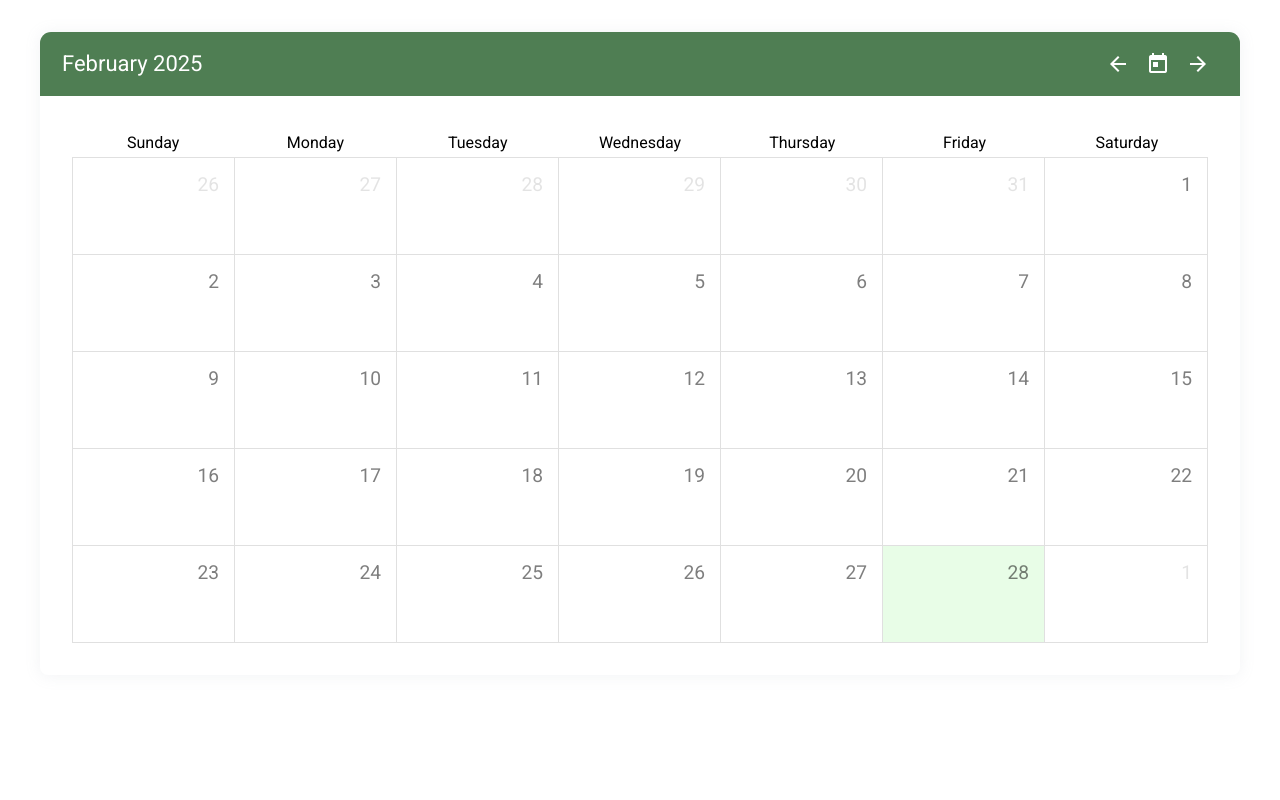
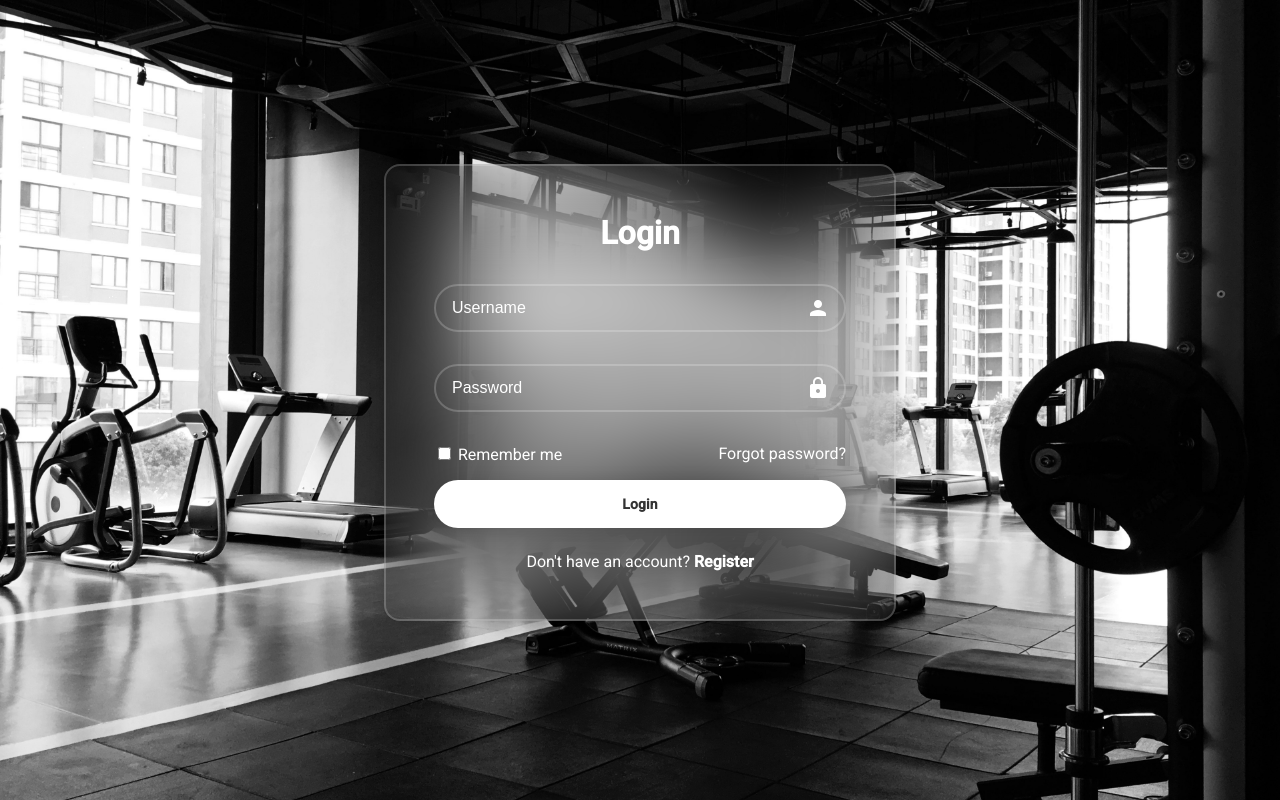
Before and after one commit to DevinLin2/workout, an Angular app: page / in a window 1280 px wide. Built offline with nearby package versions, Linux system fonts and the light colour scheme.

Commit message:
[ADD] Finished styling the login page. Working on form submission logic.

```diff
--- a/src/index.html
+++ b/src/index.html
@@ -11,7 +11,7 @@
 </head>
 <body>
   <div class="pageWrapper maxWidth">
-    <calendar-grid></calendar-grid>
+    <app-login-form></app-login-form>
   </div>
 </body>
 </html>
--- /dev/null
+++ b/src/login/login-form/login-form.component.css
@@ -0,0 +1,108 @@
+.login-wrapper {
+    display: flex;
+    justify-content: center;
+    margin: auto;
+    padding: 2rem 3rem;
+    box-sizing: border-box;
+    background: transparent;
+    width: fit-content;
+    min-width: 32rem;
+    color: white;
+    border: 2px solid rgba(255, 255, 255, 0.2);
+    box-shadow: 0 0 1rem rgba(0, 0, 0, 0.2);
+    backdrop-filter: blur(3rem);
+    border-radius: 1rem;
+}
+
+.login-wrapper .login-form {
+    width: 100%;
+}
+
+.login-wrapper .login-header {
+    text-align: center;
+    margin: 1rem 0;
+}
+
+.login-wrapper .login-input {
+    height: 3em;
+    margin: 2em 0;
+    position: relative;
+}
+
+.login-input .input {
+    width: 100%;
+    height: 100%;
+    box-sizing: border-box;
+    border: none;
+    outline: none;
+    background-color: transparent;
+    border: 2px solid rgba(255, 255, 255, 0.2);
+    border-radius: 2.5em;
+    font-size: 1rem;
+    padding: 1rem 3.25rem 1rem 1rem;
+    color: white;
+}
+
+.login-input .input::placeholder {
+    color: white;
+}
+
+.login-input mat-icon {
+    position: absolute;
+    right: 1rem;
+    transform: translateY(50%);
+    font-size: 1.5rem;
+}
+
+.login-wrapper .remember-forgot {
+    display: flex;
+    justify-content: space-between;
+    margin: 1rem 0;
+}
+
+.remember-forgot label input {
+    accent-color: white;
+}
+
+.remember-forgot .forgot-link {
+    color: white;
+    text-decoration: none;
+}
+
+.remember-forgot .forgot-link:hover {
+    text-decoration: underline;
+}
+
+.login-wrapper button {
+    width: 100%;
+    height: 3rem;
+    background: white;
+    border: none;
+    outline: none;
+    border-radius: 2.5em;
+    box-shadow: 0 0 1rem rgba(0, 0, 0, 0.1);
+    cursor: pointer;
+    color: #333;
+    font-weight: 600;
+}
+
+.login-wrapper .register {
+    text-align: center;
+    margin: 1.5rem 0 1rem;
+}
+
+.login-wrapper .register-link {
+    color: white;
+    text-decoration: none;
+    font-weight: 600;
+}
+
+.login-wrapper .register-link:hover {
+    text-decoration: underline;
+}
+
+.error-message {
+    color: rgb(197, 0, 0);
+    margin-top: -1.5rem;
+    text-align: center;
+}
--- /dev/null
+++ b/src/login/login-form/login-form.component.html
@@ -0,0 +1,29 @@
+<div class="login-wrapper">
+    <form [formGroup]="loginForm" class="login-form">
+        <h1 class="login-header">Login</h1>
+        <div class="login-input">
+            <input type="text" class="input" placeholder="Username" formControlName="username" name="username">
+            <mat-icon>person</mat-icon>
+        </div>
+        <div class="login-input">
+            <input type="password" class="input" placeholder="Password" formControlName="password" name="password">
+            <mat-icon>lock</mat-icon>
+        </div>
+        @if (isError) {
+            <div class="error-message">{{ errorMessage }}</div>
+        }
+        <div class="remember-forgot">
+            <label>
+                <input type="checkbox" class="input" formControlName="remember" name="remember">
+                Remember me
+            </label>
+            <a class="forgot-link" href="#">Forgot password?</a>
+        </div>
+        <button mat-button (click)="onSubmit()">Login</button>
+        <div class="register">
+            <p>
+                Don't have an account? <a class="register-link" href="#">Register</a>
+            </p>
+        </div>
+    </form>
+</div>
--- /dev/null
+++ b/src/login/login-form/login-form.component.ts
@@ -0,0 +1,57 @@
+import { Component } from '@angular/core';
+import { FormsModule, FormGroup, FormControl, ReactiveFormsModule, Validators } from '@angular/forms';
+import { MatButtonModule } from '@angular/material/button';
+import { MatIconModule } from '@angular/material/icon';
+
+@Component({
+    selector: 'app-login-form',
+    templateUrl: './login-form.component.html',
+    styleUrl: './login-form.component.css',
+    imports: [
+        FormsModule,
+        MatButtonModule,
+        MatIconModule,
+        ReactiveFormsModule,
+    ],
+})
+export class LoginFormComponent {
+    loginForm = new FormGroup({
+        username: new FormControl('', Validators.required),
+        password: new FormControl('', Validators.required),
+        remember: new FormControl(false),
+    });
+    isError: boolean = false;
+    errorMessage: string = '';
+
+    private setError(message: string) {
+        this.isError = true;
+        this.errorMessage = message;
+    }
+
+    private clearError() {
+        this.isError = false;
+        this.errorMessage = '';
+    }
+
+    onSubmit() {
+        const { username, password } = this.loginForm.controls;
+        const usernameValue = username.value ?? '';
+        const passwordValue = password.value ?? '';
+        if (!this.loginForm.valid) {
+            this.setError("Please enter your username and password.");
+            return;
+        }
+        if (this.checkValidCredentials(usernameValue, passwordValue)) {
+            console.log("login");
+        } else {
+            this.setError("Incorrect Credentials.");
+            return;
+        }
+        this.clearError();
+    }
+
+    checkValidCredentials(username: string, password: string): boolean {
+        // TODO: link this to the db
+        return username === 'admin' && password === 'admin';
+    }
+}
--- a/src/main.server.ts
+++ b/src/main.server.ts
@@ -1,7 +1,7 @@
 import { bootstrapApplication } from '@angular/platform-browser';
-import { CalendarGridComponent } from './calendar/calendar-grid/calendar-grid.component';
+import { LoginFormComponent } from './login/login-form/login-form.component';
 import { config } from './calendar/calendar.config.server';
 
-const bootstrap = () => bootstrapApplication(CalendarGridComponent, config);
+const bootstrap = () => bootstrapApplication(LoginFormComponent, config);
 
 export default bootstrap;
--- a/src/main.ts
+++ b/src/main.ts
@@ -1,6 +1,6 @@
 import { bootstrapApplication } from '@angular/platform-browser';
 import { appConfig } from './calendar/calendar.config';
-import { CalendarGridComponent } from './calendar/calendar-grid/calendar-grid.component';
+import { LoginFormComponent } from './login/login-form/login-form.component';
 
-bootstrapApplication(CalendarGridComponent, appConfig)
+bootstrapApplication(LoginFormComponent, appConfig)
   .catch((err) => console.error(err));
--- a/src/styles.css
+++ b/src/styles.css
@@ -12,6 +12,9 @@ html, body {
 body {
     margin: 0;
     font-family: Roboto, "Helvetica Neue", sans-serif;
+    background: url('../public/login-background.jpg') no-repeat;
+    background-size: cover;
+    background-position: center;
 }
 
 .align-items-center {
@@ -46,4 +49,7 @@ body {
     padding: 2rem;
     min-height: calc(100vh - 5rem);
     margin: 0 auto;
+    display: flex;
+    justify-content: center;
+    align-items: center;
 }
```
Also changed, not shown: public/login-background.jpg (added), src/login/login-form.component.css (deleted), src/login/login-form.component.html (deleted), src/login/login-form.component.ts (deleted).
